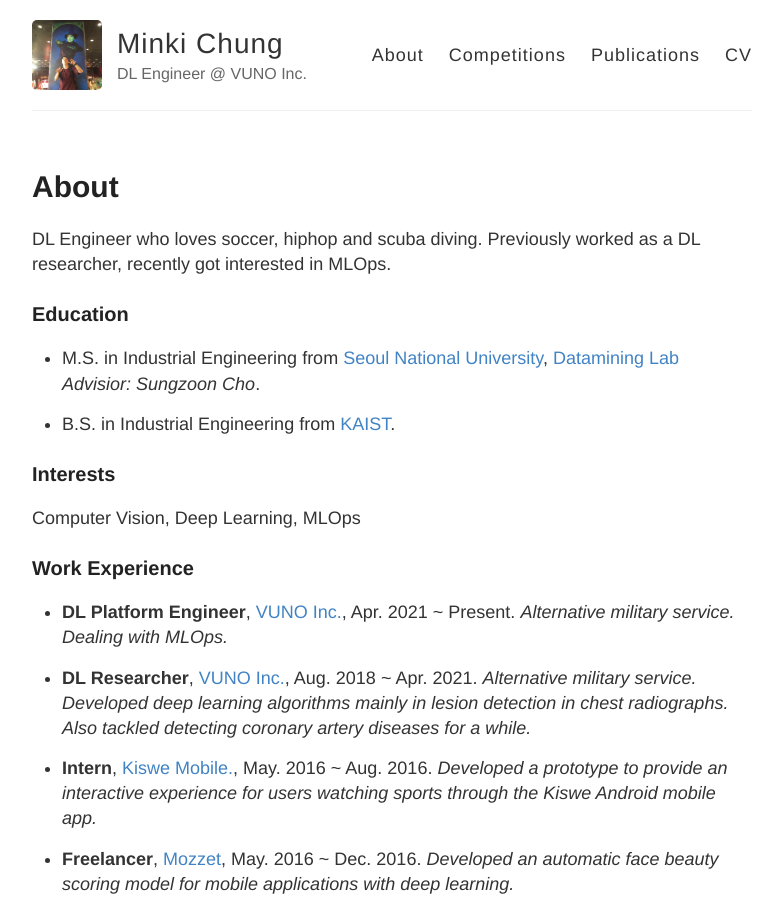
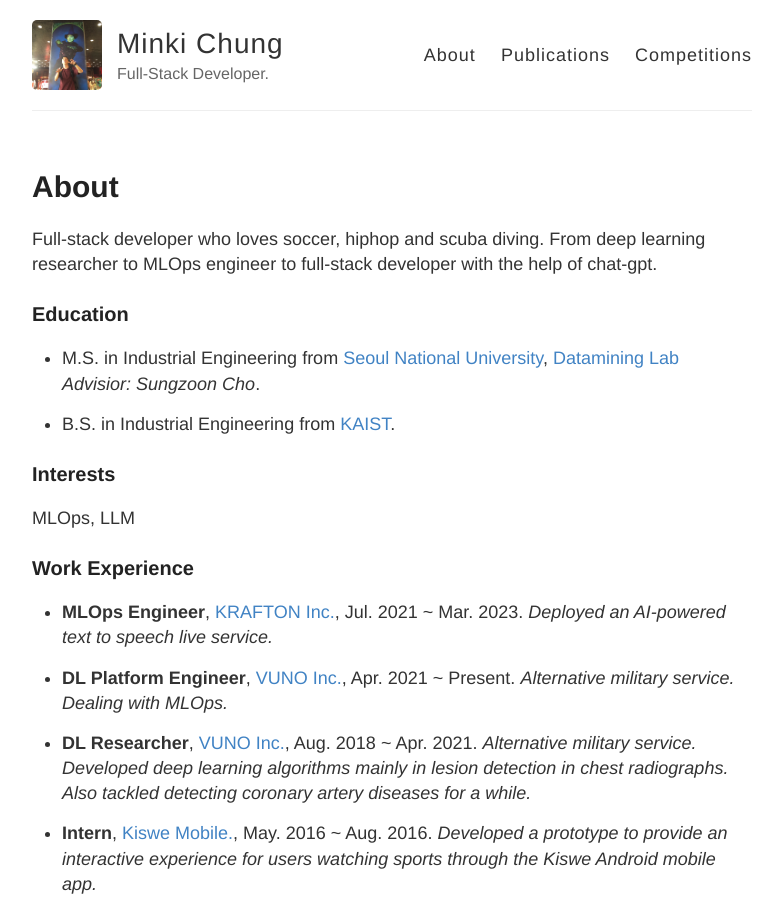
Before and after one commit to brekkanegg/brekkanegg.github.io, a Jekyll site: the page built from about.md, in a window 1280 px wide and 900 px high. Shown: the whole window, without its empty margins (248-1030 px from the left). Built offline with Jekyll 4.4.1, drawn with Linux system fonts in a browser that asks for light colours; some of the changed text lies outside the part shown.

Commit message:
2023 update

```diff
--- a/_config.yml
+++ b/_config.yml
@@ -6,7 +6,7 @@
 name: Minki Chung
 
 # Short bio or description (displayed in the header)
-description: DL Engineer @ VUNO Inc.
+description: Full-Stack Developer.
 
 # URL of your avatar or profile pic (you could use your GitHub profile pic)
 avatar: https://raw.githubusercontent.com/brekkanegg/brekkanegg.github.io/master/images/profile-pic.jpg
--- a/_layouts/default.html
+++ b/_layouts/default.html
@@ -9,8 +12,17 @@
       <script src="http://html5shiv.googlecode.com/svn/trunk/html5.js"></script>
     <![endif]-->
 
-    <link rel="stylesheet" type="text/css" href="{{ site.baseurl }}/style.css" />
-    <link rel="alternate" type="application/rss+xml" title="{{ site.name }} - {{ site.description }}" href="{{ site.baseurl }}/feed.xml" />
+    <link
+      rel="stylesheet"
+      type="text/css"
+      href="{{ site.baseurl }}/style.css"
+    />
+    <link
+      rel="alternate"
+      type="application/rss+xml"
+      title="{{ site.name }} - {{ site.description }}"
+      href="{{ site.baseurl }}/feed.xml"
+    />
 
     <!-- Created with Jekyll Now - http://github.com/barryclark/jekyll-now -->
   </head>
@@ -19,32 +31,32 @@
     <div class="wrapper-masthead">
       <div class="container">
         <header class="masthead clearfix">
-          <a href="{{ site.baseurl }}/" class="site-avatar"><img src="{{ site.avatar }}" /></a>
+          <a href="{{ site.baseurl }}/" class="site-avatar"
+            ><img src="{{ site.avatar }}"
+          /></a>
 
           <div class="site-info">
-            <h1 class="site-name"><a href="{{ site.baseurl }}/">{{ site.name }}</a></h1>
+            <h1 class="site-name">
+              <a href="{{ site.baseurl }}/">{{ site.name }}</a>
+            </h1>
             <p class="site-description">{{ site.description }}</p>
           </div>
 
           <nav>
             <a href="{{ site.baseurl }}/about">About</a>
+            <a href="{{ site.baseurl }}/publications">Publications</a>
             <a href="{{ site.baseurl }}/competitions">Competitions</a>
-            <a href="{{ site.baseurl }}/publications">Publications</a>
-            <a href="{{ site.baseurl }}/CV_MK_ENG_210602.pdf" target="_blank">CV</a>
+            <!-- <a href="{{ site.baseurl }}/CV_MK_ENG_210602.pdf" target="_blank">CV</a> -->
           </nav>
         </header>
       </div>
     </div>
 
-    <div id="main" role="main" class="container">
-      {{ content }}
-    </div>
+    <div id="main" role="main" class="container">{{ content }}</div>
 
     <div class="wrapper-footer">
       <div class="container">
-        <footer class="footer">
-          {% include svg-icons.html %}
-        </footer>
+        <footer class="footer">{% include svg-icons.html %}</footer>
       </div>
     </div>
 
--- a/about.md
+++ b/about.md
@@ -4,39 +4,41 @@ title: About
 permalink: /about/
 ---
 
-DL Engineer who loves soccer, hiphop and scuba diving.
-Previously worked as a DL researcher, recently got interested in MLOps.
+Full-stack developer who loves soccer, hiphop and scuba diving.
+From deep learning researcher to MLOps engineer to full-stack developer with the help of chat-gpt.
 
 ### Education
 
-- M.S. in Industrial Engineering from [Seoul National University](http://www.snu.ac.kr), [Datamining Lab](http://www.dm.snu.ac.kr) *Advisior: Sungzoon Cho*.
+- M.S. in Industrial Engineering from [Seoul National University](http://www.snu.ac.kr), [Datamining Lab](http://www.dm.snu.ac.kr) _Advisior: Sungzoon Cho_.
 
 - B.S. in Industrial Engineering from [KAIST](http://www.kaist.ac.kr).
 
 ### Interests
 
-Computer Vision, Deep Learning, MLOps
+MLOps, LLM
 
 ### Work Experience
 
-- **DL Platform Engineer**, [VUNO Inc.](https://vuno.co), Apr. 2021 ~ Present. *Alternative military service. Dealing with MLOps.*
+- **MLOps Engineer**, [KRAFTON Inc.](https://kraton.com), Jul. 2021 ~ Mar. 2023. _Deployed an AI-powered text to speech live service._
 
-- **DL Researcher**, [VUNO Inc.](https://vuno.co), Aug. 2018 ~ Apr. 2021. *Alternative military service. Developed deep learning algorithms mainly in lesion detection in chest radiographs. Also tackled detecting coronary artery diseases for a while.*
+- **DL Platform Engineer**, [VUNO Inc.](https://vuno.co), Apr. 2021 ~ Present. _Alternative military service. Dealing with MLOps._
 
-- **Intern**, [Kiswe Mobile.](https://www.kiswe.com), May. 2016 ~ Aug. 2016. *Developed a prototype to provide an interactive experience for users watching sports through the Kiswe Android mobile app.*
+- **DL Researcher**, [VUNO Inc.](https://vuno.co), Aug. 2018 ~ Apr. 2021. _Alternative military service. Developed deep learning algorithms mainly in lesion detection in chest radiographs. Also tackled detecting coronary artery diseases for a while._
 
-- **Freelancer**, [Mozzet](https://mozzet.com), May. 2016 ~ Dec. 2016. *Developed an automatic face beauty scoring model for mobile applications with deep learning.*
+- **Intern**, [Kiswe Mobile.](https://www.kiswe.com), May. 2016 ~ Aug. 2016. _Developed a prototype to provide an interactive experience for users watching sports through the Kiswe Android mobile app._
+
+- **Freelancer**, [Mozzet](https://mozzet.com), May. 2016 ~ Dec. 2016. _Developed an automatic face beauty scoring model for mobile applications with deep learning._
 
 ### Research Experience
 
-- **Industry Academic Cooperation**, Samsung Electronics, Mar. 2017 ~ Dec. 2017. *Developed an unsupervised anomaly detection algorithms for edge devices.*
+- **Industry Academic Cooperation**, Samsung Electronics, Mar. 2017 ~ Dec. 2017. _Developed an unsupervised anomaly detection algorithms for edge devices._
 
-- **Industry Academic Cooperation**, LG Electronics, Jan. 2018 ~ Apr. 2018. *Developed semi-supervised learning based air conditioning load prediction model.*
+- **Industry Academic Cooperation**, LG Electronics, Jan. 2018 ~ Apr. 2018. _Developed semi-supervised learning based air conditioning load prediction model._
 
 ### In-Campus Activities
 
 - **President**, Illusion(Hiphop dance crew) @ KAIST, Mar. 2012 ~ Dec. 2012.
-- **Team Welfare**, Engineer Without Borders @ KAIST, Mar. 2014 ~ Feb. 2015. *Visited Nepal Nangi village and developed smokeless stove.*
+- **Team Welfare**, Engineer Without Borders @ KAIST, Mar. 2014 ~ Feb. 2015. _Visited Nepal Nangi village and developed smokeless stove._
 - **Exchange Student**, [Tsinghua University](https://www.tsinghua.edu.cn/en/) @ Beijing, Mar. 2015 ~ Aug. 2015.
 
 ### Off-Campus Activities
```
Also changed, not shown: other parts of _layouts/default.html (+4 -1 lines), other parts of about.md (+7 -1 lines), publications.md (+7 -1 lines), 3 other files.
